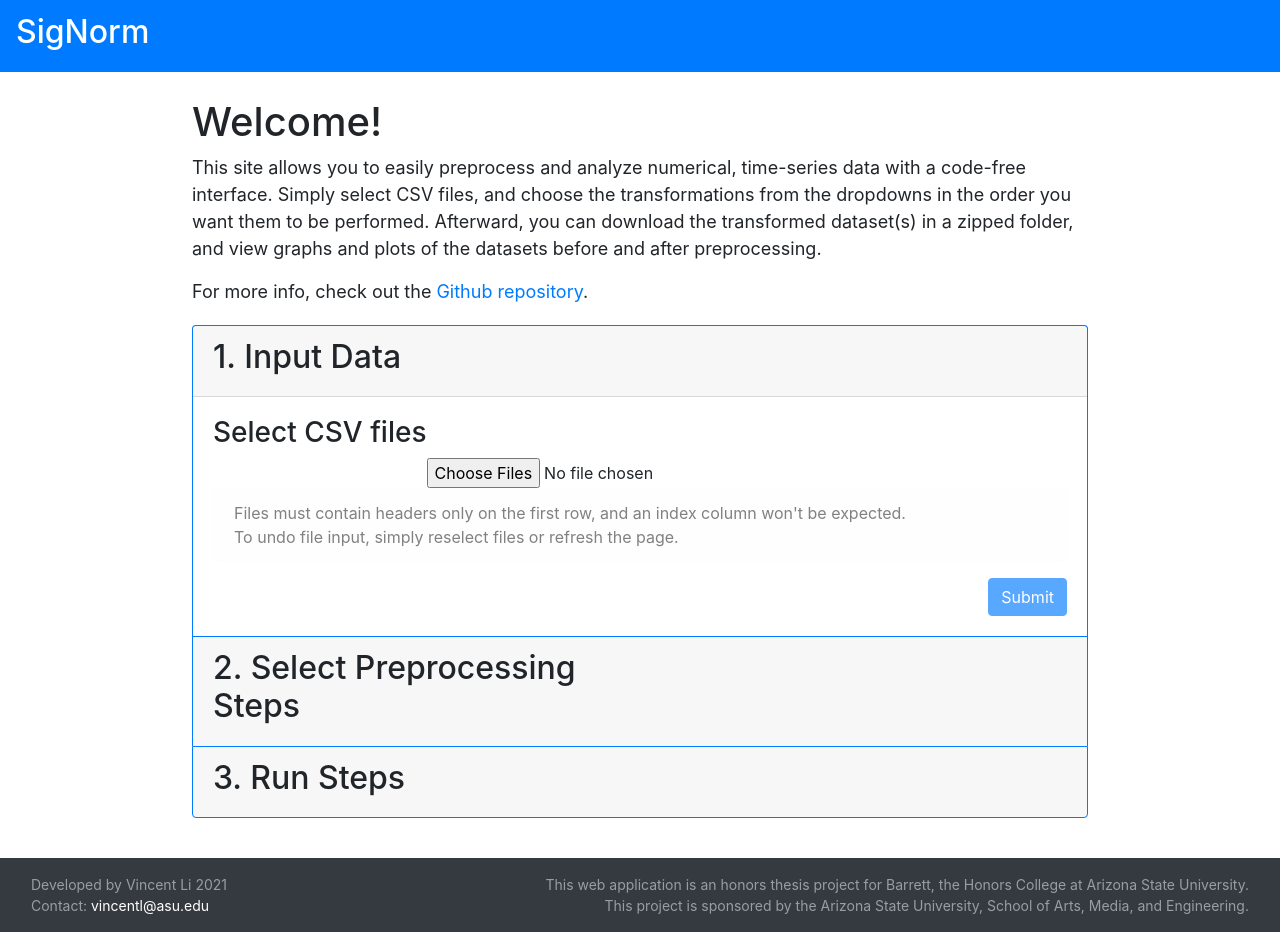
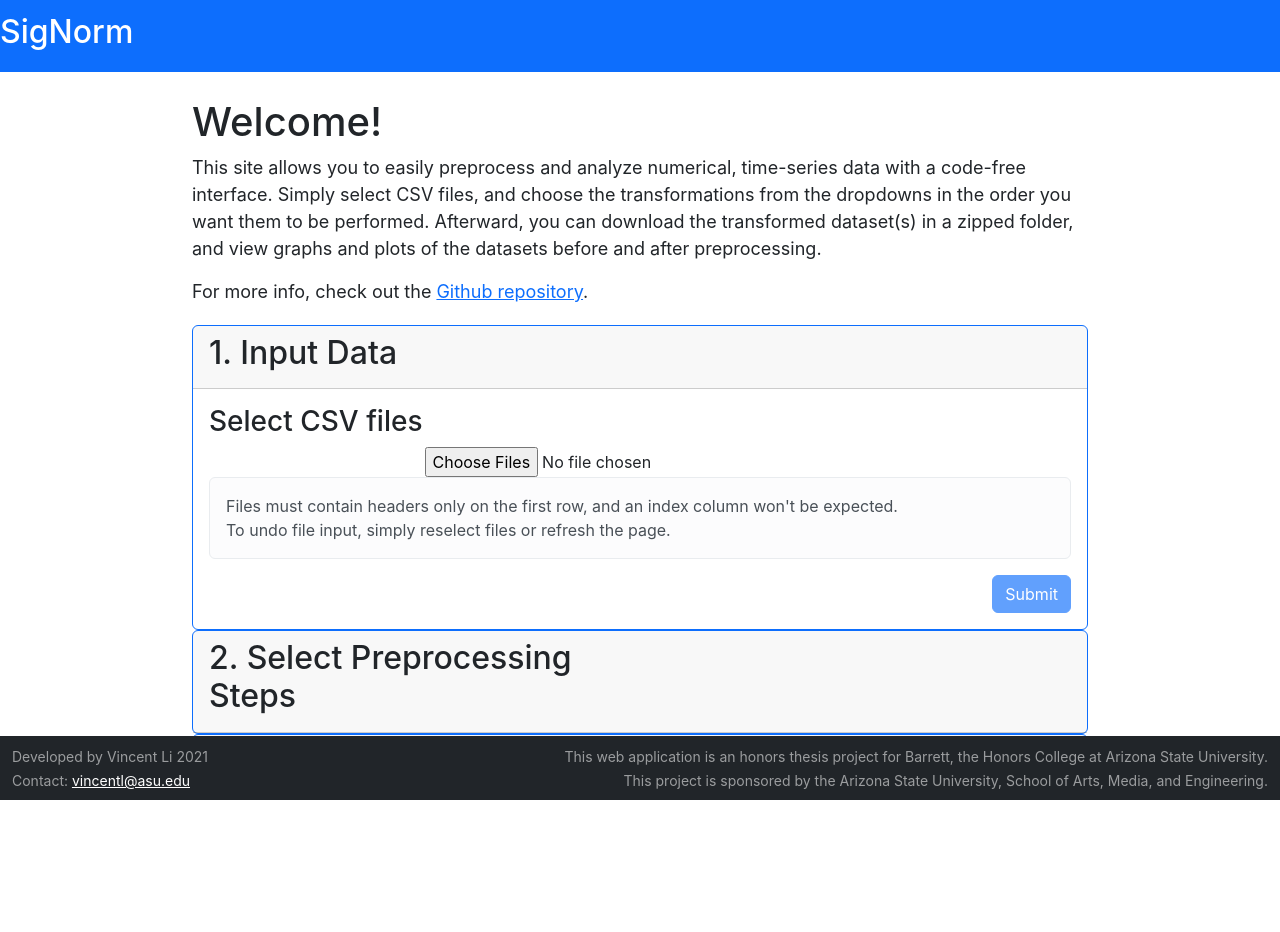
Before and after one commit to 17livincent/HonorsThesisProject, a React (Create React App) app in the folder client/: page / in a window 1280 px wide. After the commit the page ends 903 px from the top, so only its background shows below. Built offline with nearby package versions, Linux system fonts and the light colour scheme; no server answers.

Commit message:
NPM update and fixes

```diff
--- a/client/src/App.js
+++ b/client/src/App.js
@@ -217,9 +217,9 @@ class App extends React.Component {
             <React.Fragment>
                 <Header />
                 <HomeInfo />
-                <Accordion id='app' activeKey={this.state.currentPanel}>
+                <Accordion id='app' defaultActiveKey='0' activeKey={this.state.currentPanel}>
                     <Card border='primary'>
-                        <Card.Header eventKey='0'>
+                        <Card.Header>
                             <h2>1. Input Data</h2>
                         </Card.Header>
                         <Accordion.Collapse eventKey='0'>
@@ -229,7 +229,7 @@ class App extends React.Component {
                         </Accordion.Collapse>
                     </Card>
                     <Card border='primary'>
-                        <Card.Header eventKey='1'>
+                        <Card.Header>
                             <Row>
                                 <Col>
                                     <h2>2. Select Preprocessing Steps</h2>
@@ -246,7 +246,7 @@ class App extends React.Component {
                         </Accordion.Collapse>
                     </Card>
                     <Card border='primary'>
-                        <Card.Header eventKey='2'>
+                        <Card.Header>
                             <Row>
                                 <Col>
                                     <h2>3. Run Steps</h2>
--- a/client/src/InputData.js
+++ b/client/src/InputData.js
@@ -4,7 +4,7 @@
  * This component manages the input of multiple CSV files.
  */
 import React from 'react';
-import {Form, Button, Col, Alert} from 'react-bootstrap';
+import {Form, Button, Row, Col, Alert} from 'react-bootstrap';
 
 import 'bootstrap/dist/css/bootstrap.min.css';
 import './styles/InputData.css';
@@ -58,7 +58,7 @@ class InputData extends React.Component {
 
     render() {
         return (
-            <React.Fragment id='main'>
+            <React.Fragment key='main'>
                 <h3>Select CSV files</h3>
                 <Form onSubmit={this.onSubmit}>
                     <div id='files'>
@@ -73,12 +73,12 @@ class InputData extends React.Component {
                         Files must contain headers only on the first row, and an index column won't be expected.<br />
                         To undo file input, simply reselect files or refresh the page.
                     </Alert>
-                    <Form.Row>
+                        <Row>
                         <Col></Col>
                         <Col>
                             {this.renderSubmitButton()}
                         </Col>
-                    </Form.Row>
+                        </Row>
                 </Form>
             </React.Fragment>
         );
--- a/client/src/StepFormGroup.js
+++ b/client/src/StepFormGroup.js
@@ -4,7 +4,7 @@
  * A FormGroup which serves as an input of a preprocessing/augmentation step form
  */
 import React from 'react';
-import {Form, Card, Col, Button} from 'react-bootstrap';
+import {Form, Card, Row, Col, Button} from 'react-bootstrap';
 
 import Transformations from './Transformations.js';
 import Util from './Util.js';
@@ -67,11 +67,11 @@ class StepFormGroup extends React.Component {
     }
 
     // returns the step select input
-    renderStepSelect() {
+    renderStepSelect(index) {
         // get list of step options
         let stepOptions = this.props.steps.length > 0 && this.props.steps.map((item, i) => {
             return (
-                <option value={item.val}>{item.name}</option>
+                <option key={i} value={item.val}>{item.name}</option>
             );
         });
 
@@ -182,9 +182,9 @@ class StepFormGroup extends React.Component {
                     <Card border='primary' bg='light' text='dark'>
                         <Card.Body>
                             <Card.Title>Step {this.props.stepNumber}</Card.Title>
-                            <Form.Row>
+                                <Row>
                                 <Col xs={7}>
-                                    {this.renderStepSelect()}
+                                    {this.renderStepSelect(index)}
                                 </Col>
                                 <Col xs='auto'>
                                     {this.renderInputFields(index)}
@@ -192,13 +192,15 @@ class StepFormGroup extends React.Component {
                                 <Col id='dbCol' xs='auto'>
                                     {this.renderDeleteButton()}
                                 </Col>
-                            </Form.Row>
-                            <Form.Row>
+                                </Row>
+
+                                <Row>
                                 {this.renderDescription(index)}
-                            </Form.Row>
-                            <Form.Row>
+                                </Row>
+
+                                <Row>
                                 {this.renderCitation(index)}
-                            </Form.Row>
+                                </Row>
                         </Card.Body>
                     </Card>
                 </Form.Group>
--- a/client/src/StepsForm.js
+++ b/client/src/StepsForm.js
@@ -4,7 +4,7 @@
  * This class manages an array of PrepStepFormGroups by handling form submit, stepNums add, and stepNums deletion
  */
 import React from 'react';
-import {Form, Col, Button, Alert} from 'react-bootstrap';
+import {Form, Row, Col, Button, Alert} from 'react-bootstrap';
 
 import StepFormGroup from './StepFormGroup.js';
 import Transformations from './Transformations.js';
@@ -106,6 +106,7 @@ class StepsForm extends React.Component {
     renderFormGroup(i) {
         return (
             <StepFormGroup
+                key={i}
                 stepNumber={i}
                 stepName={this.state.formDetails[i - 1].name}
                 inputs={this.state.formDetails[i - 1].inputs}
@@ -176,17 +177,17 @@ class StepsForm extends React.Component {
 
     render() {
         return (
-            <React.Fragment id='main'>
+            <React.Fragment key='main'>
                 <Form onSubmit={this.onSubmit}>
                     {this.state.stepNums.map((i) => (this.renderFormGroup(i)))}
-                    <Form.Row>
+                        <Row>
                         <Col>
                             {this.renderAddStepButton()}
                         </Col>
                         <Col>
                             {this.renderSubmitButton()}
                         </Col>
-                    </Form.Row>
+                        </Row>
                     {this.state.displayErrors && this.renderErrors()}
                 </Form>
             </React.Fragment>
--- a/client/src/index.js
+++ b/client/src/index.js
@@ -3,18 +3,18 @@
  * @author Vincent Li <vincentl@asu.edu>
  */
 import React from 'react';
-import ReactDOM from 'react-dom';
+import {createRoot} from 'react-dom/client';
 import App from './App.js';
 
 import 'bootstrap/dist/css/bootstrap.min.css';
 import './styles/index.css';
 //import './outline.css';
 
-ReactDOM.render(
+const root = createRoot(document.getElementById('root'));
+root.render(
     <React.StrictMode>
         <App />
     </React.StrictMode>,
-    document.getElementById('root')
 );
 
 // If you want to start measuring performance in your app, pass a function
```
Also changed, not shown: client/package.json (+11 -11 lines), package.json (+3 -4 lines), 2 other files (tests, documents, lock files or other folders).
